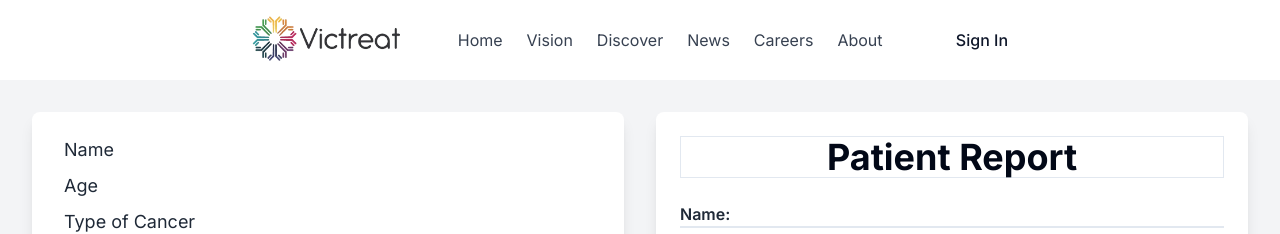
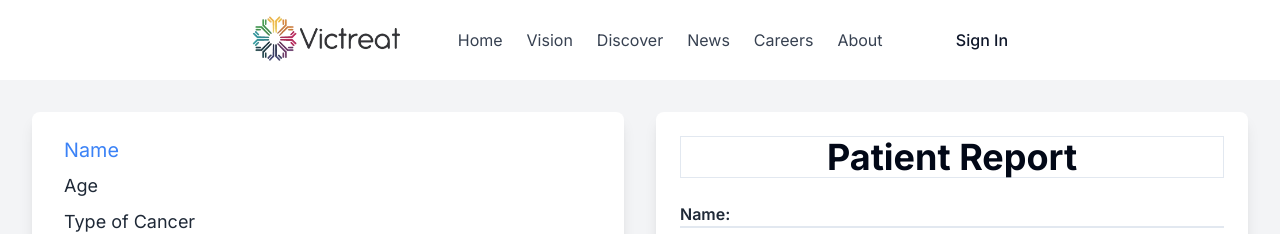
Before and after one commit to zaineli/victreat, a Next.js app: page /d in a window 1280 px wide. Shown: the top 234 px of the page. Built offline with nearby package versions, Linux system fonts and the light colour scheme.

Commit message:
fixed blue color on the current on the current question on /d

```diff
--- a/app/d/page.tsx
+++ b/app/d/page.tsx
@@ -274,7 +274,7 @@ export default function Page({ searchParams }: Props) {
                         {questions.map((q, index) => (
                             <div key={index} className="flex items-center mb-2">
                                 {/* You can adjust the size as needed */}
-                                <p className={`ml-2 text-lg ${currentQuestion === index ? 'text-blue-500' : (answers[index] ? 'text-green-500' : 'text-gray-800')}`}>
+                                <p className={`ml-2 text-lg transition-all origin-left duration-300 ${currentQuestion === q ? 'text-blue-500 scale-110' : (answers[index] ? 'text-green-500' : 'text-gray-800')}`}>
                                     {q.heading}
                                     {answers[index] && <TiTick className="ml-2 inline-block text-green-500" />}
                                 </p>
```
